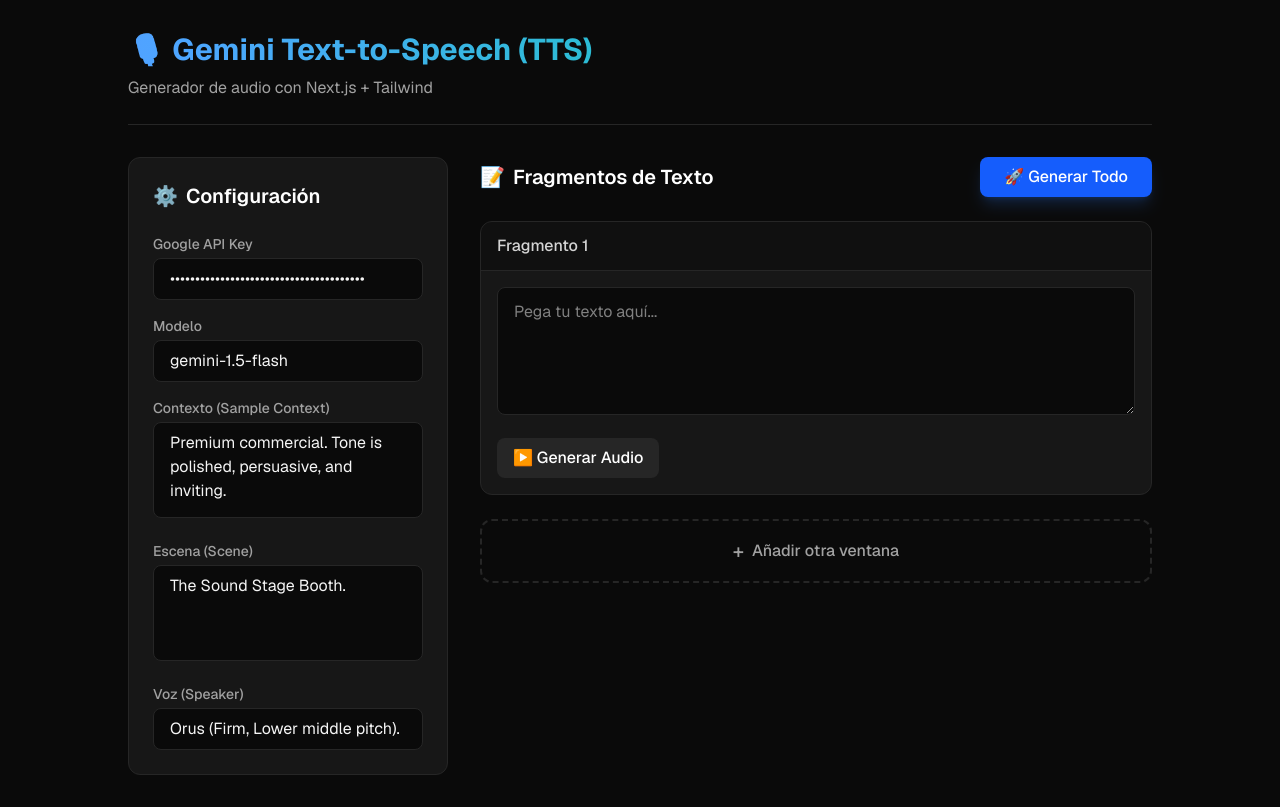
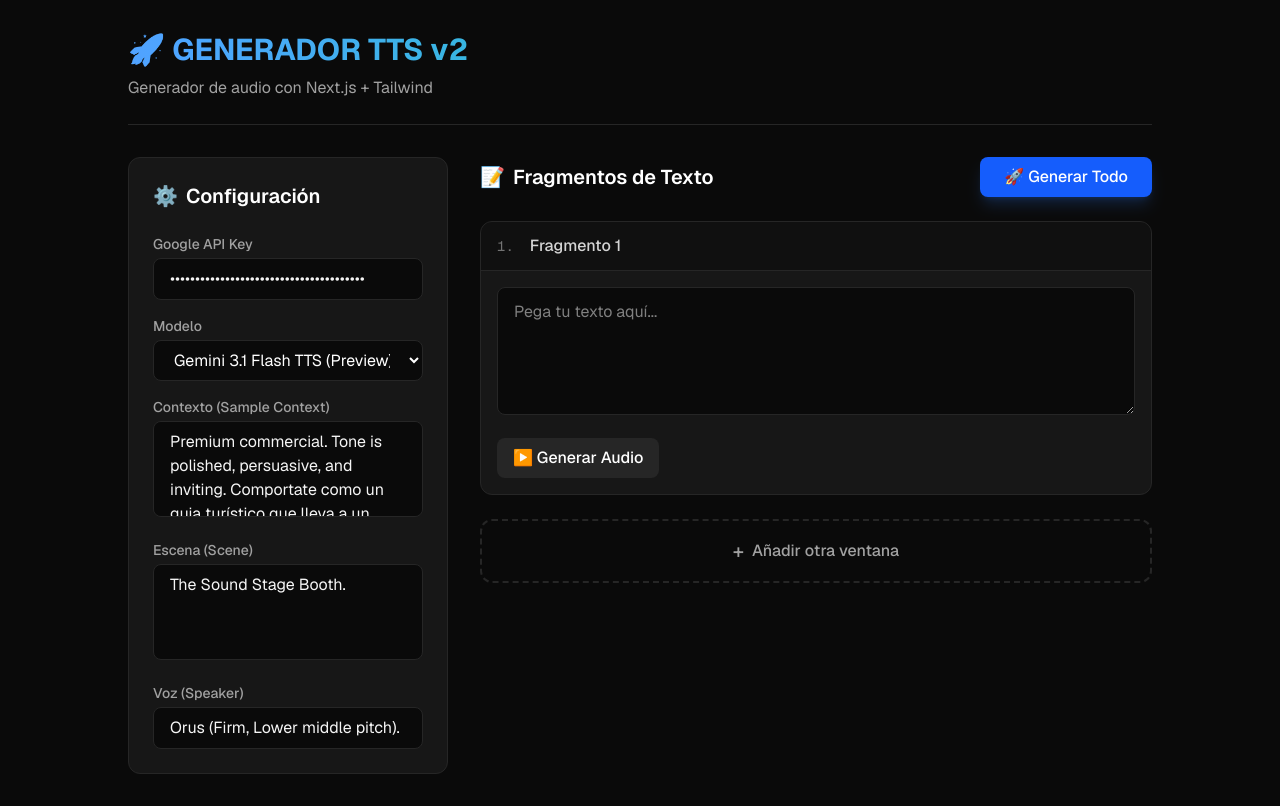
Before and after one commit to omniapps-eu/OpoStudio, a Next.js app: page / in a window 1280 px wide. Built offline with nearby package versions, Linux system fonts and the light colour scheme.

Commit message:
Add editable fragment names and model selection dropdown

```diff
--- a/src/app/page.tsx
+++ b/src/app/page.tsx
@@ -5,20 +5,27 @@
 
 export default function Home() {
   const [apiKey, setApiKey] = useState("AIzaSyAvKMsnYrNka5yajnIJU38VYGWncUellKA");
-  const [modelName, setModelName] = useState("gemini-1.5-flash");
-  const [context, setContext] = useState("Premium commercial. Tone is polished, persuasive, and inviting.");
+  const [modelName, setModelName] = useState("gemini-3.1-flash-tts-preview");
+  const [context, setContext] = useState("Premium commercial. Tone is polished, persuasive, and inviting. Comportate como un guia turístico que lleva a un grupo y que cobrará en función de como entusiasme al grupo, asi que intenta envaucarlos en cada parada.");
   const [scene, setScene] = useState("The Sound Stage Booth.");
   const [speaker, setSpeaker] = useState("Orus (Firm, Lower middle pitch).");
 
-  const [fragments, setFragments] = useState([{ id: Date.now(), text: "", resultUrl: "", loading: false, error: "" }]);
+  const [fragments, setFragments] = useState([{ id: Date.now(), name: "Fragmento 1", text: "", resultUrl: "", loading: false, error: "" }]);
 
   const handleAddFragment = () => {
-    setFragments([...fragments, { id: Date.now(), text: "", resultUrl: "", loading: false, error: "" }]);
+    const nextNum = fragments.length + 1;
+    setFragments([...fragments, { id: Date.now(), name: `Fragmento ${nextNum}`, text: "", resultUrl: "", loading: false, error: "" }]);
   };
 
   const handleUpdateText = (index: number, text: string) => {
     const newFragments = [...fragments];
     newFragments[index].text = text;
+    setFragments(newFragments);
+  };
+
+  const handleUpdateName = (index: number, name: string) => {
+    const newFragments = [...fragments];
+    newFragments[index].name = name;
     setFragments(newFragments);
   };
 
@@ -81,16 +88,9 @@
     setFragments(newFragments);
 
     try {
-      // Usamos el modelo de preview TTS solicitado originalmente
-      const modelId = "gemini-3.1-flash-tts-preview";
-      const url = `https://generativelanguage.googleapis.com/v1beta/models/${modelId}:generateContent?key=${apiKey}`;
+      const url = `https://generativelanguage.googleapis.com/v1beta/models/${modelName}:generateContent?key=${apiKey}`;
 
-      const response = await fetch(url, {
-        method: 'POST',
-        headers: {
-          'Content-Type': 'application/json',
-        },
-        body: JSON.stringify({
+      const payload: any = {
         contents: [{
           role: "user",
           parts: [{
@@ -99,16 +99,27 @@
         }],
         generationConfig: {
           response_modalities: ["AUDIO"],
-            temperature: 1.0,
-            speech_config: {
+          temperature: 1.0
+        }
+      };
+
+      // Solo añadir speech_config si parece ser un modelo TTS específico
+      if (modelName.includes("tts")) {
+        payload.generationConfig.speech_config = {
           voice_config: {
             prebuilt_voice_config: {
               voice_name: speaker.split(' ')[0]
             }
           }
+        };
       }
-          }
-        })
+
+      const response = await fetch(url, {
+        method: 'POST',
+        headers: {
+          'Content-Type': 'application/json',
+        },
+        body: JSON.stringify(payload)
       });
 
       if (!response.ok) {
@@ -119,10 +130,22 @@
       const data = await response.json();
       console.log("Respuesta de Gemini:", data);
 
+      if (!data.candidates || data.candidates.length === 0) {
+        if (data.promptFeedback?.blockReason) {
+          throw new Error(`La petición fue bloqueada: ${data.promptFeedback.blockReason}`);
+        }
+        throw new Error("El modelo no generó ninguna respuesta (candidates vacíos).");
+      }
+
+      const candidate = data.candidates[0];
+      if (candidate.finishReason && candidate.finishReason !== "STOP") {
+        throw new Error(`La generación terminó de forma inesperada: ${candidate.finishReason}`);
+      }
+
       let base64Audio = "";
       let mimeType = "";
 
-      const parts = data.candidates?.[0]?.content?.parts || [];
+      const parts = candidate.content?.parts || [];
       for (const part of parts) {
         if (part.inlineData && part.inlineData.data) {
           base64Audio = part.inlineData.data;
@@ -149,7 +172,7 @@
           return updated;
         });
       } else {
-        throw new Error("El modelo no devolvió audio en la respuesta. Revisa la consola.");
+        throw new Error("La respuesta no contiene datos de audio. Verifica el texto o la configuración.");
       }
 
     } catch (err: any) {
@@ -182,7 +205,7 @@
 
         <header className="border-b border-neutral-800 pb-6">
           <h1 className="text-3xl font-bold bg-gradient-to-r from-blue-400 to-emerald-400 bg-clip-text text-transparent">
-            🎙️ Gemini Text-to-Speech (TTS)
+            🚀 GENERADOR TTS v2
           </h1>
           <p className="text-neutral-400 mt-2">Generador de audio con Next.js + Tailwind</p>
         </header>
@@ -207,12 +230,15 @@
 
               <div>
                 <label className="block text-sm font-medium text-neutral-400 mb-1">Modelo</label>
-                <input
-                  type="text"
+                <select
                   value={modelName}
                   onChange={(e) => setModelName(e.target.value)}
-                  className="w-full bg-neutral-950 border border-neutral-800 rounded-lg px-4 py-2 focus:outline-none focus:border-blue-500 transition-colors"
-                />
+                  className="w-full bg-neutral-950 border border-neutral-800 rounded-lg px-4 py-2 focus:outline-none focus:border-blue-500 transition-colors text-white"
+                >
+                  <option value="gemini-3.1-flash-tts-preview">Gemini 3.1 Flash TTS (Preview)</option>
+                  <option value="gemini-2.0-flash-exp">Gemini 2.0 Flash (Experimental)</option>
+                  <option value="gemini-1.5-flash">Gemini 1.5 Flash (Estable)</option>
+                </select>
               </div>
 
               <div>
@@ -263,7 +289,16 @@
               {fragments.map((fragment, index) => (
                 <div key={fragment.id} className="bg-neutral-900 border border-neutral-800 rounded-xl overflow-hidden transition-all hover:border-neutral-700">
                   <div className="bg-neutral-950/50 px-4 py-3 border-b border-neutral-800 flex justify-between items-center">
-                    <span className="font-medium text-neutral-300">Fragmento {index + 1}</span>
+                    <div className="flex items-center gap-2">
+                      <span className="text-neutral-500 font-mono text-sm">{index + 1}.</span>
+                      <input
+                        type="text"
+                        value={fragment.name}
+                        onChange={(e) => handleUpdateName(index, e.target.value)}
+                        className="bg-transparent border-none focus:ring-0 text-neutral-300 font-medium p-0 w-48 hover:bg-white/5 rounded px-2 transition-colors"
+                        placeholder="Nombre del fragmento"
+                      />
+                    </div>
                     {fragments.length > 1 && (
                       <button
                         onClick={() => handleRemoveFragment(index)}
@@ -306,9 +341,9 @@
                           <audio controls src={fragment.resultUrl} className="h-10 w-full max-w-[300px]" />
                           <a
                             href={fragment.resultUrl}
-                            download={`fragmento_${index + 1}.mp3`}
+                            download={`${fragment.name || `fragmento_${index + 1}`}.wav`}
                             className="bg-emerald-600 hover:bg-emerald-500 text-white p-2 rounded-lg transition-colors flex-shrink-0"
-                            title="Descargar MP3"
+                            title="Descargar WAV"
                           >
                             <svg className="w-5 h-5" fill="none" stroke="currentColor" viewBox="0 0 24 24"><path strokeLinecap="round" strokeLinejoin="round" strokeWidth={2} d="M4 16v1a3 3 0 003 3h10a3 3 0 003-3v-1m-4-4l-4 4m0 0l-4-4m4 4V4" /></svg>
                           </a>
```
Lines whose indentation alone changed are shown as unchanged.
